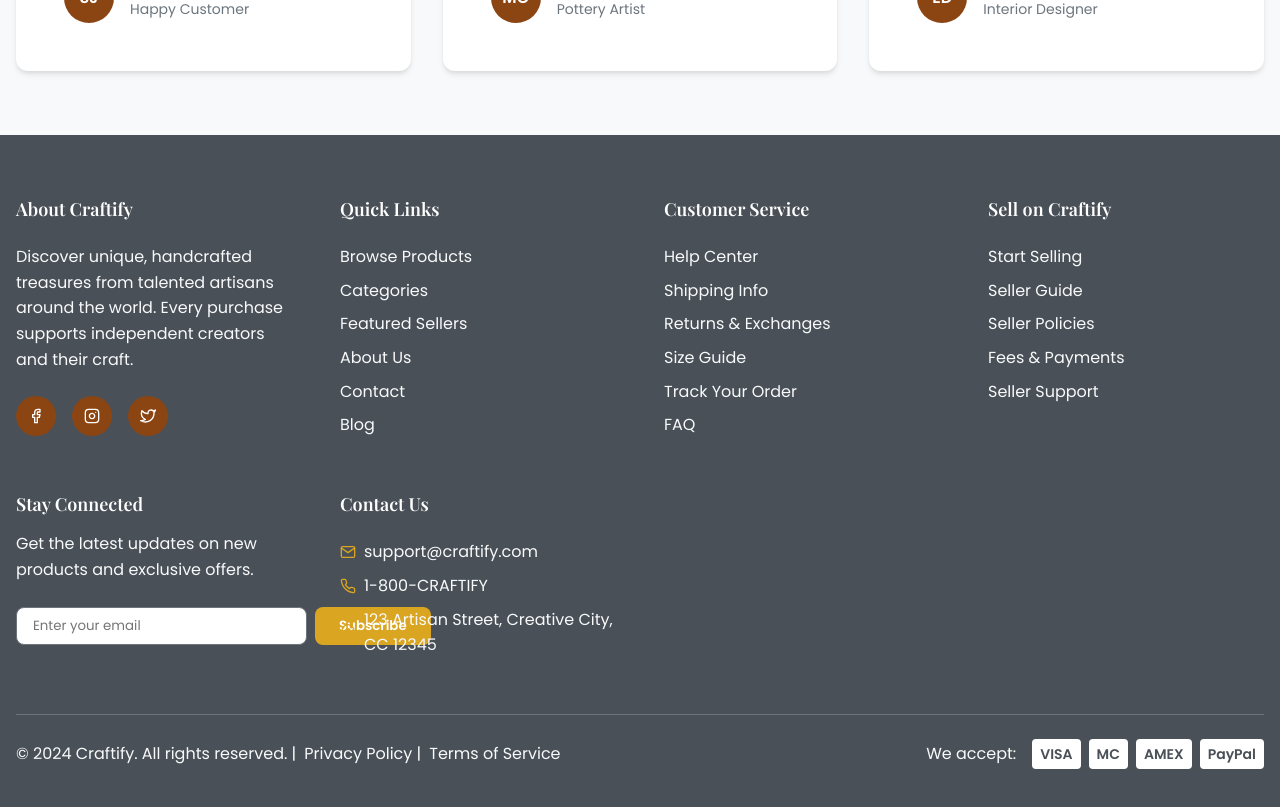
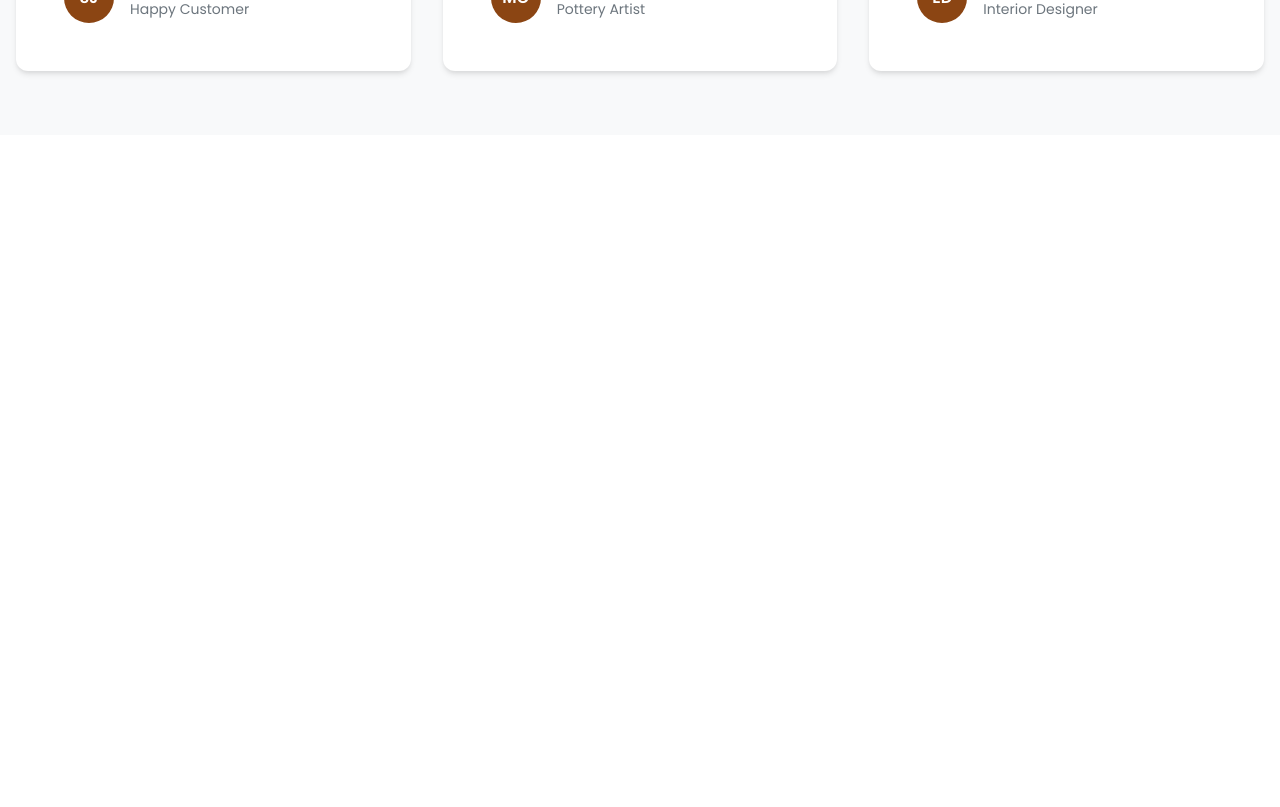
Before and after one commit to Subxsh/craftify, a React (Create React App) app in the folder E-commmerce/frontend/: page / in a window 1280 px wide. Shown: the part 2520-3327 px from the top of the page. After the commit the page ends 2655 px from the top, so only its background shows below. Built offline with nearby package versions, Linux system fonts and the light colour scheme; no server answers.

Commit message:
Remove Footer from App so footer no longer renders on pages

```diff
--- a/E-commmerce/frontend/src/App.js
+++ b/E-commmerce/frontend/src/App.js
@@ -4,7 +4,6 @@ import styled from 'styled-components';
 
 // Layout Components
 import Header from './components/layout/Header';
-import Footer from './components/layout/Footer';
 
 // Pages
 import Home from './pages/Home';
@@ -134,7 +133,6 @@ function App() {
           <Route path="*" element={<NotFound />} />
         </Routes>
       </MainContent>
-      <Footer />
     </AppContainer>
   );
 }
```
